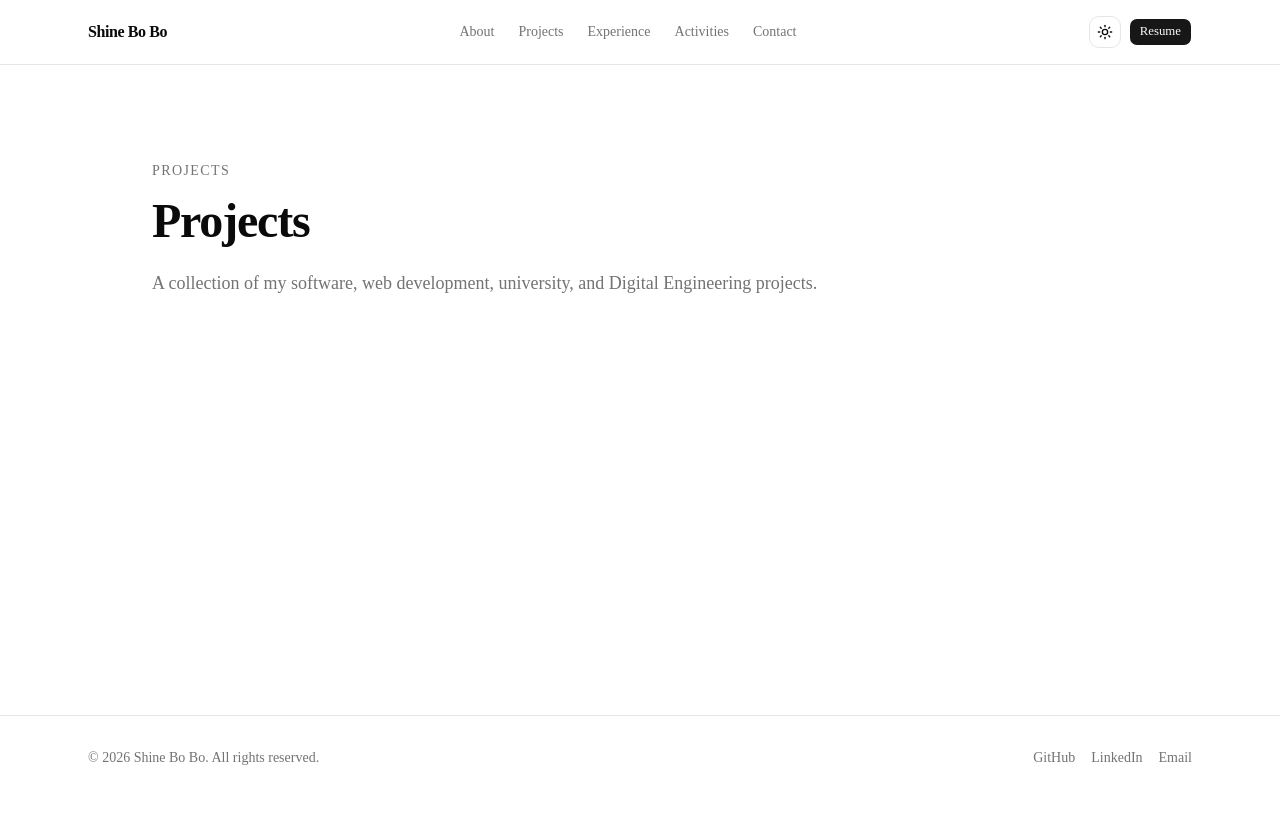
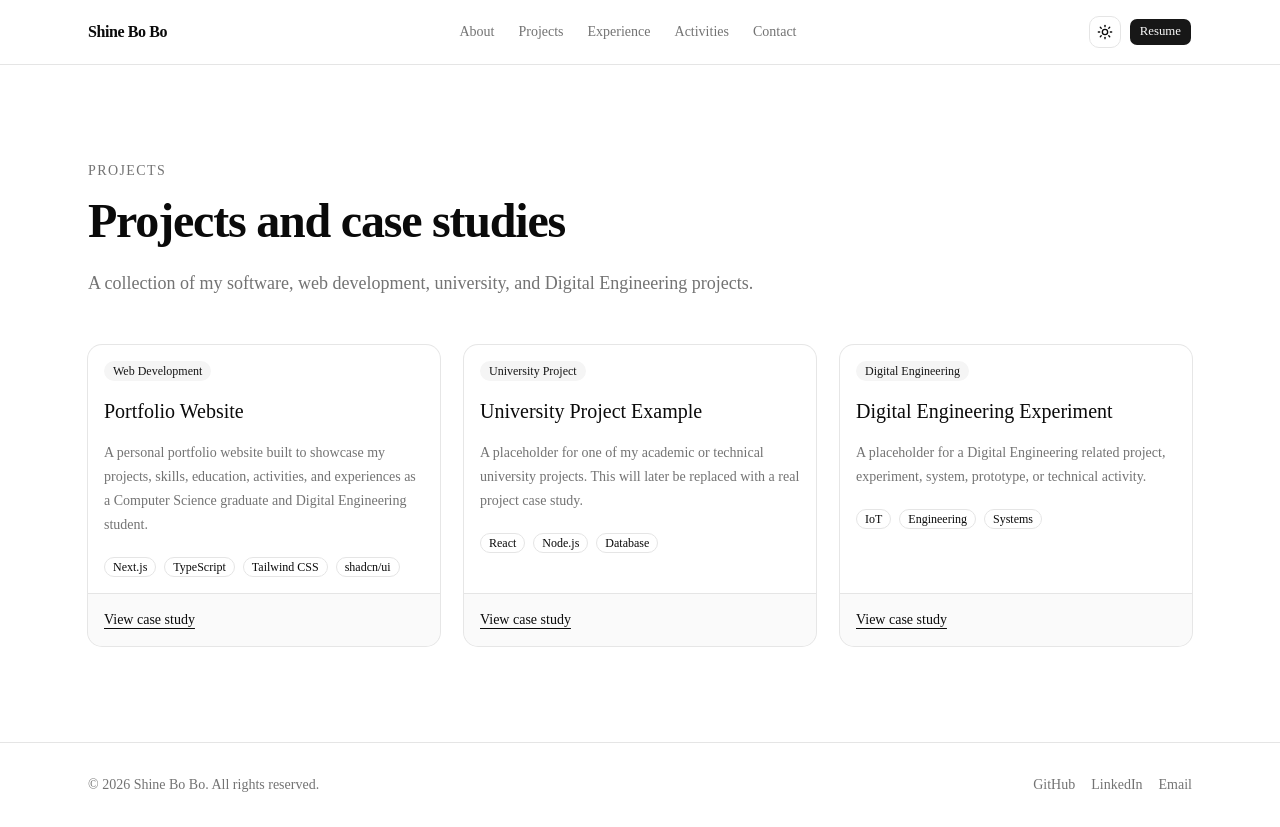
Before and after one commit to ShineBo/portfolio, a Next.js app: page /projects in a window 1280 px wide. Before the commit the page ends 800 px from the top, so only its background shows below. Built offline with nearby package versions, Linux system fonts and the light colour scheme.

Commit message:
feat: add projects page structure

```diff
--- a/src/app/projects/page.tsx
+++ b/src/app/projects/page.tsx
@@ -1,26 +1,30 @@
 import type { Metadata } from "next"
+
+import { ProjectCard } from "@/components/shared/project-card"
+import { SectionContainer } from "@/components/shared/section-container"
+import { SectionHeading } from "@/components/shared/section-heading"
+import { projects } from "@/data/projects"
 
 export const metadata: Metadata = {
   title: "Projects",
   description:
-    "Explore software, web development, university, and Digital Engineering projects by Shine Bo Bo.",
+    "Explore software, web development, university, and Digital Engineering projects by Ming Zhu.",
 }
 
 export default function ProjectsPage() {
   return (
-    <section className="mx-auto max-w-5xl px-6 py-24">
-      <p className="mb-4 text-sm font-medium uppercase tracking-widest text-muted-foreground">
-        Projects
-      </p>
+    <SectionContainer>
+      <SectionHeading
+        eyebrow="Projects"
+        title="Projects and case studies"
+        description="A collection of my software, web development, university, and Digital Engineering projects."
+      />
 
-      <h1 className="text-4xl font-bold tracking-tight sm:text-5xl">
-        Projects
-      </h1>
-
-      <p className="mt-6 max-w-2xl text-lg text-muted-foreground">
-        A collection of my software, web development, university, and Digital
-        Engineering projects.
-      </p>
-    </section>
+      <div className="mt-12 grid gap-6 md:grid-cols-2 lg:grid-cols-3">
+        {projects.map((project) => (
+          <ProjectCard key={project.title} project={project} />
+        ))}
+      </div>
+    </SectionContainer>
   )
 }
```
